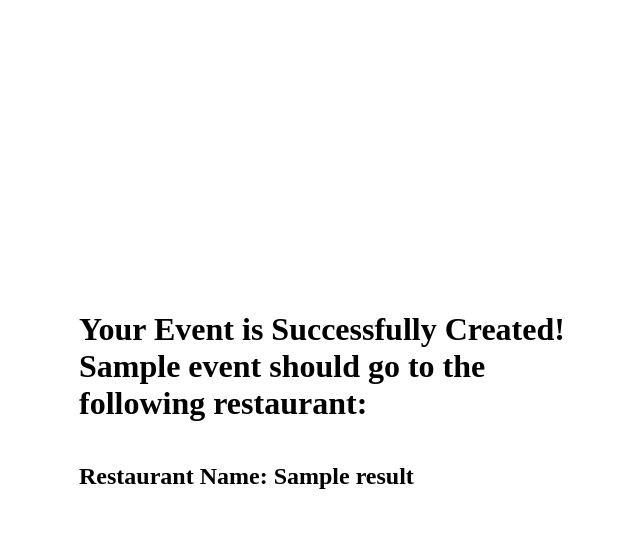
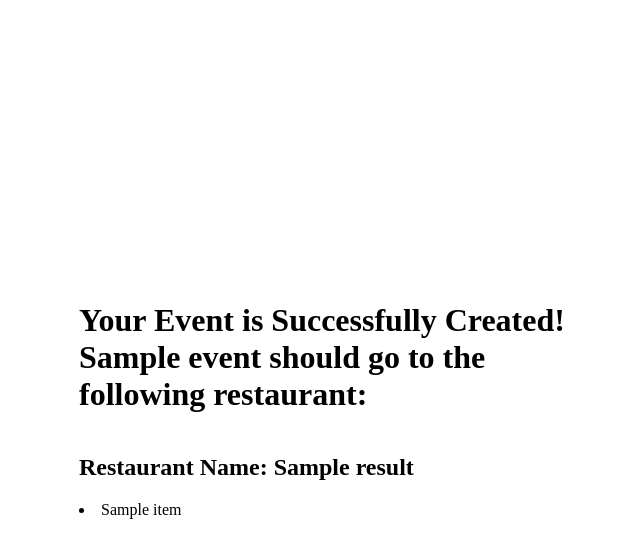
Before and after one commit to reneethepooh/Food-Spin, a Django app: template food_spin/app/templates/successpage.html in a window 1280 px wide. Shown: the top 558 px of the page, without its empty margins (310-950 px from the left). Run offline with Django 3.2, Linux system fonts and the light colour scheme; tables that the repository leaves empty hold one stand-in row (values such as "Sample post"); the template is opened without the code that fills it: values that come from a table or form of the project are taken from there, most other values are stand-ins (such as "Sample title", 1, 10 or a date in 2020); some libraries are stand-ins or nearby versions.

Commit message:
get restaurant result

```diff
--- a/food_spin/app/templates/successpage.html
+++ b/food_spin/app/templates/successpage.html
@@ -13,6 +13,9 @@
   <h1>Your Event is Successfully Created! {{event.name}} should go to the following restaurant: </h1>
 
   <h2>Restaurant Name: {{result}}</h2>
+  {%for item in result%}
+  <li>{{item}}</li>
+{% endfor %}
 
 
 </main>
```
